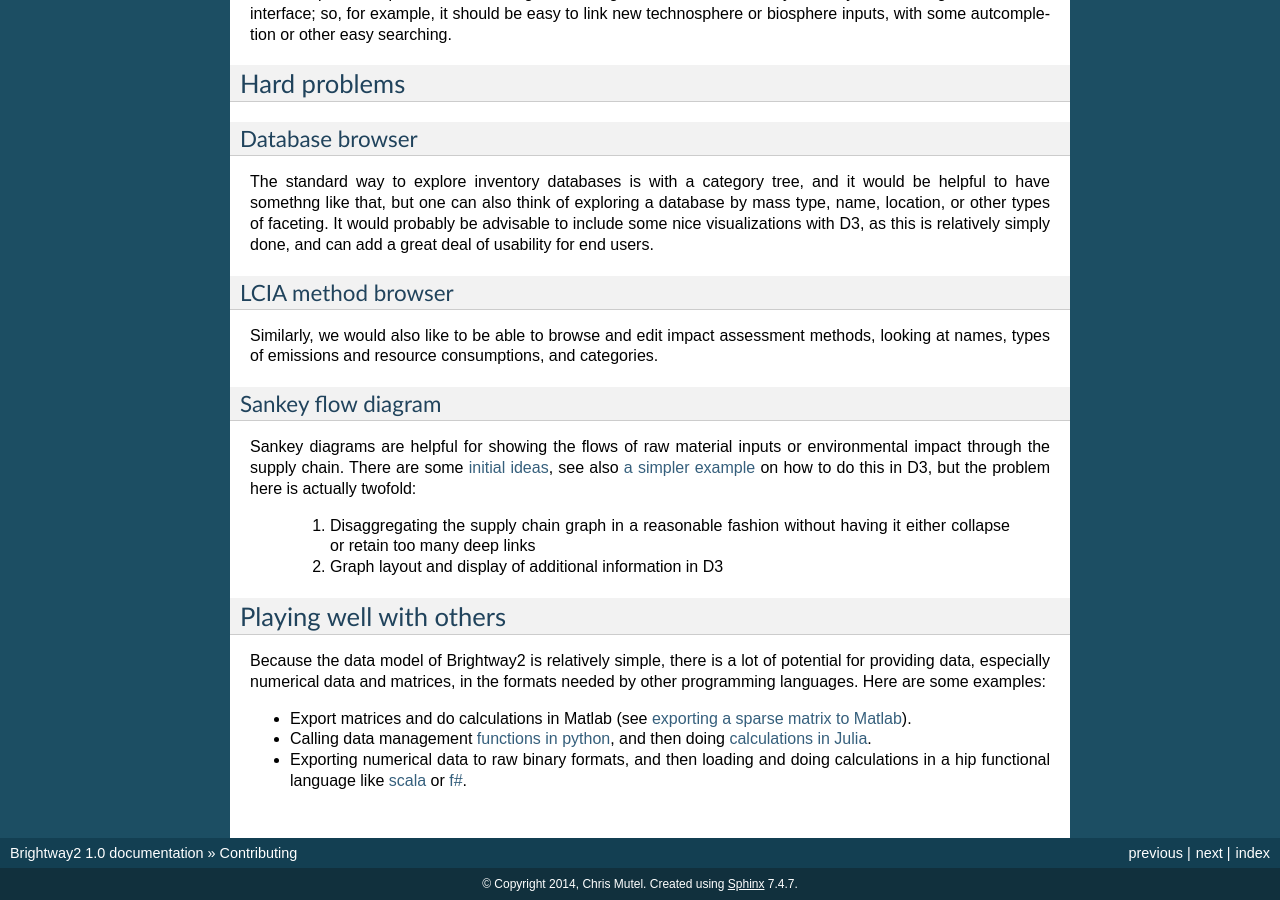
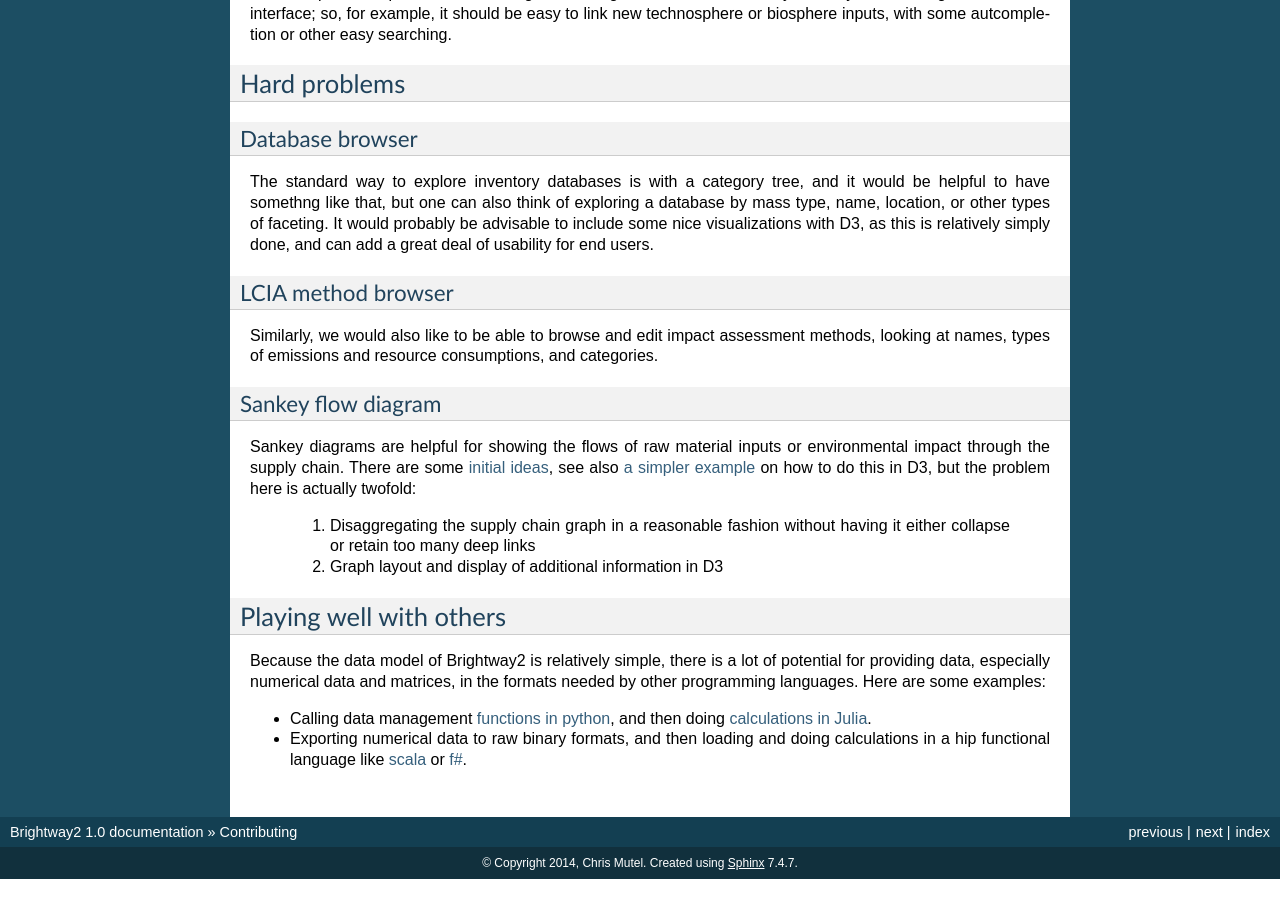
Before and after one commit to brightway-lca/brightway2, a Sphinx documentation site: the page built from docs/contributing.rst, in a window 1280 px wide and 900 px high, scrolled down 2947 px. Built offline with Sphinx 7.4.7, drawn with Linux system fonts in a browser that asks for light colours; after the commit the page ends 3826 px from its top, so only the background shows below that.

Commit message:
Matlab export already done

```diff
--- a/docs/contributing.rst
+++ b/docs/contributing.rst
@@ -150,6 +150,5 @@ Playing well with others
 
 Because the data model of Brightway2 is relatively simple, there is a lot of potential for providing data, especially numerical data and matrices, in the formats needed by other programming languages. Here are some examples:
 
-* Export matrices and do calculations in Matlab (see `exporting a sparse matrix to Matlab <http://stackoverflow.com/questions/21214659/exporting-a-scipy-sparse-matrix-from-python2-7-to-matlab>`_).
 * Calling data management `functions in python <https://github.com/stevengj/PyCall.jl>`_, and then doing `calculations in Julia <http://julia.readthedocs.org/en/latest/stdlib/sparse/>`_.
 * Exporting numerical data to raw binary formats, and then loading and doing calculations in a hip functional language like `scala <http://www.scala-lang.org/>`_ or `f# <http://fsharp.org/>`_.
```
